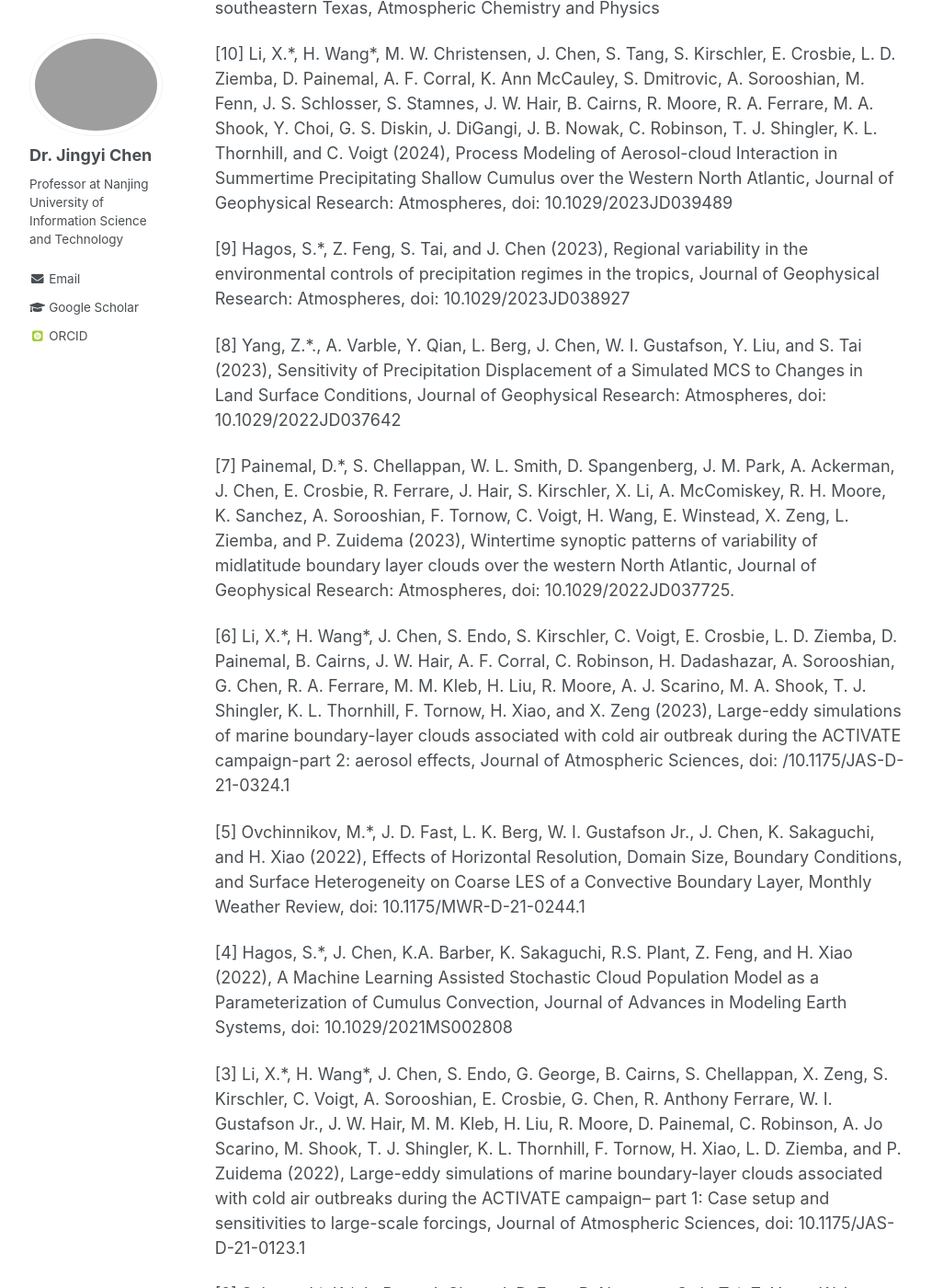
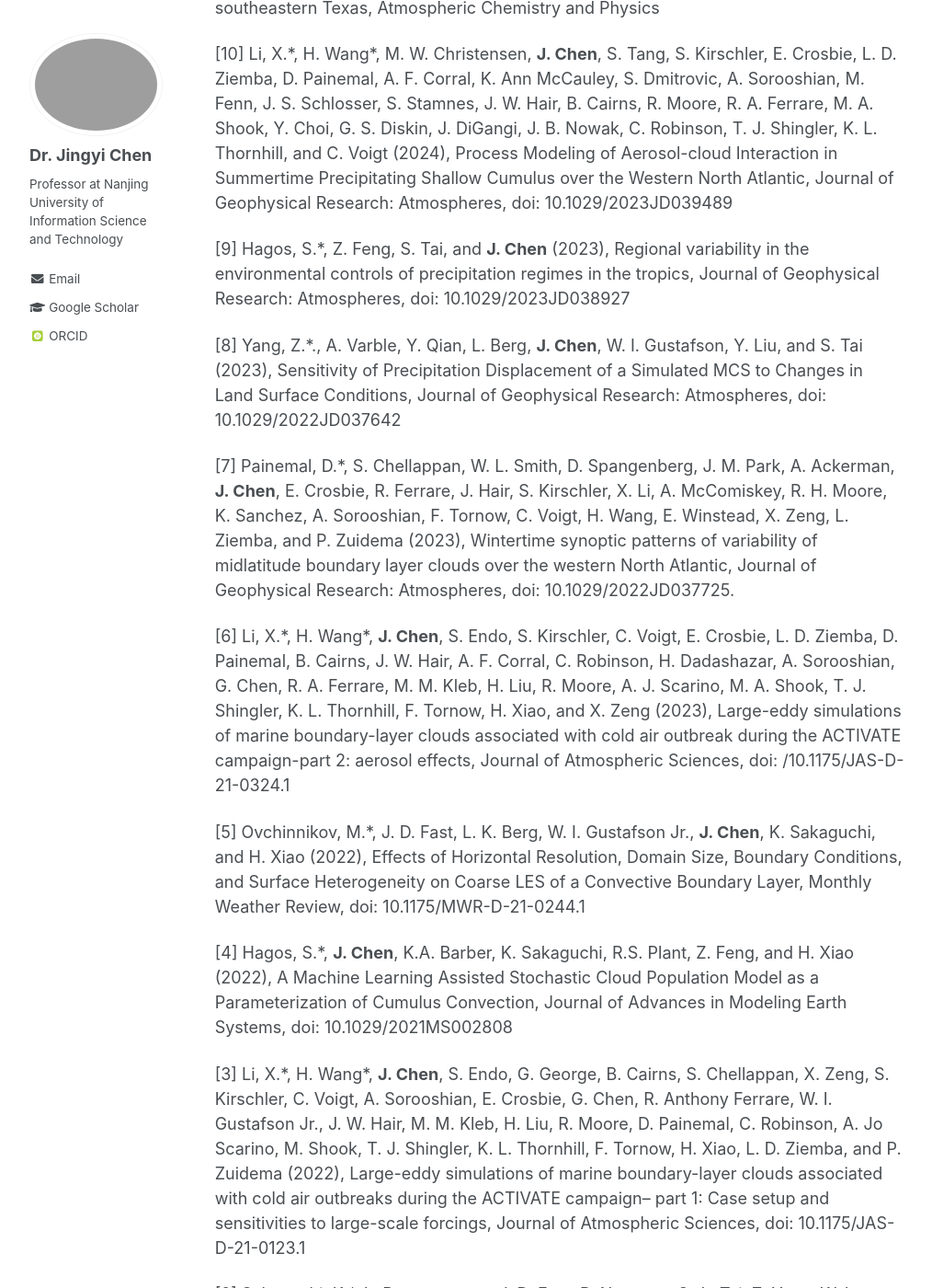
Before and after one commit to Jingyi-Chen/jingyi-chen.github.io, a Jekyll site: the page built from _pages/publications.md, in a window 1280 px wide and 1400 px high, scrolled down 1450 px. Shown: the whole window at 92% size, without its empty margins (132-1146 px from the left). Built offline with Jekyll 4.4.1, drawn with Linux system fonts in a browser that asks for light colours; some web fonts are replaced; some of the changed text lies outside the part shown.

Commit message:
Update publications.md

```diff
--- a/_pages/publications.md
+++ b/_pages/publications.md
@@ -9,48 +9,48 @@ Below, * denotes the corresponding author.
 Selected Papers as Lead Author
 ---
 
-[10] Chen, J.\*, S. Hagos, J. D. Fast, and Z. Feng, Predicting the Evolution of Shallow Cumulus Clouds with a Lotka-Volterra like Model, submitted to Journal of Advances in Modeling Earth Systems
+[10] **Chen, J.\***, S. Hagos, J. D. Fast, and Z. Feng, Predicting the Evolution of Shallow Cumulus Clouds with a Lotka-Volterra like Model, submitted to Journal of Advances in Modeling Earth Systems
 
-[9] Chen, J.\*, Y. Qian\*, T. Chakraborty, and Z. Yang (2024), Complexities of urban impacts on long-term seasonal trends in a mid-sized arid city, Environmental Research Communication, doi: 10.1088/2515-7620/ad2b18
+[9] **Chen, J.\***, Y. Qian\*, T. Chakraborty, and Z. Yang (2024), Complexities of urban impacts on long-term seasonal trends in a mid-sized arid city, Environmental Research Communication, doi: 10.1088/2515-7620/ad2b18
 
-[8] Chen, J.\*, S. Hagos, H. Xiao, Z. Feng, J. D. Fast, C. Lu, A. Varble, and J. Sun (2023), The effects of shallow cumulus cloud shape on the cloud-cloud interactions and cloud-environment mixing, Geophysical Research Letter, doi: 10.1029/2023GL106334
+[8] **Chen, J.\***, S. Hagos, H. Xiao, Z. Feng, J. D. Fast, C. Lu, A. Varble, and J. Sun (2023), The effects of shallow cumulus cloud shape on the cloud-cloud interactions and cloud-environment mixing, Geophysical Research Letter, doi: 10.1029/2023GL106334
 
-[7] Chen, J.\*, S. Hagos, H. Xiao, J. D. Fast, and Z. Feng (2023), Multi-scale Analysis of Surface Heterogeneity Induced Convection on Isentropic Coordinates, Journal of Atmospheric Science, doi: 10.1175/JAS-D-21-0198.1
+[7] **Chen, J.\***, S. Hagos, H. Xiao, J. D. Fast, and Z. Feng (2023), Multi-scale Analysis of Surface Heterogeneity Induced Convection on Isentropic Coordinates, Journal of Atmospheric Science, doi: 10.1175/JAS-D-21-0198.1
 
-[6] Chen, J.\*, S. Hagos, Z. Feng, J. D. Fast, and H. Xiao (2023), The Role of Cloud-Cloud Interactions in the Lifecycle of Shallow Cumulus Clouds, Journal of Atmospheric Science, doi: 10.1175/JAS-D-22-0004.1
+[6] **Chen, J.\***, S. Hagos, Z. Feng, J. D. Fast, and H. Xiao (2023), The Role of Cloud-Cloud Interactions in the Lifecycle of Shallow Cumulus Clouds, Journal of Atmospheric Science, doi: 10.1175/JAS-D-22-0004.1
 
-[5] Chen, J.\*, H. Wang\*, X. Li, D. Painemal, A. Sorooshian, K. L. Thornhill, C. Robinson, and T. Shingler (2022), Impact of Meteorological Factors on the Mesoscale Morphology of Cloud Streets during a Cold Air Outbreak over the Western North Atlantic, Journal of Atmospheric Sciences, doi: 10.1175/JAS-D-22-0034.1
+[5] **Chen, J.\***, H. Wang\*, X. Li, D. Painemal, A. Sorooshian, K. L. Thornhill, C. Robinson, and T. Shingler (2022), Impact of Meteorological Factors on the Mesoscale Morphology of Cloud Streets during a Cold Air Outbreak over the Western North Atlantic, Journal of Atmospheric Sciences, doi: 10.1175/JAS-D-22-0034.1
 
-[4] Chen, J.\*, S. Hagos, H. Xiao, J. D. Fast, and Z. Feng (2020), Characterization of Surface Heterogeneity Induced Convection using Cluster Analysis, Journal of Geophysical Research: Atmospheres, doi: 10.1029/2020JD032550
+[4] **Chen, J.\***, S. Hagos, H. Xiao, J. D. Fast, and Z. Feng (2020), Characterization of Surface Heterogeneity Induced Convection using Cluster Analysis, Journal of Geophysical Research: Atmospheres, doi: 10.1029/2020JD032550
 
-[3] Chen, J.\*, Y. Liu, and M. Zhang (2020), Effects of Lateral Entrainment-Mixing with Entrained Aerosols on Cloud Microphysics, Geophysical Research Letter, doi: 10.1029/2020GL087667.
+[3] **Chen, J.\***, Y. Liu, and M. Zhang (2020), Effects of Lateral Entrainment-Mixing with Entrained Aerosols on Cloud Microphysics, Geophysical Research Letter, doi: 10.1029/2020GL087667.
 
-[2] Chen, J.\*, Y. Liu, M. Zhang, and Y. Peng (2018), Height Dependency of Aerosol-cloud Interaction Regimes, Journal of Geophysical Research: Atmospheres, doi: 10.1002/2017JD027431.
+[2] **Chen, J.\***, Y. Liu, M. Zhang, and Y. Peng (2018), Height Dependency of Aerosol-cloud Interaction Regimes, Journal of Geophysical Research: Atmospheres, doi: 10.1002/2017JD027431.
 
-[1] Chen, J.\*, Y. Liu, M. Zhang, and Y. Peng (2016), New Understanding and Quantification of the Regime Dependence of Aerosol-cloud Interaction for Studying Aerosol Indirect Effects, Geophysical Research Letter, doi: 10.1002/2016GL067683.
+[1] **Chen, J.\***, Y. Liu, M. Zhang, and Y. Peng (2016), New Understanding and Quantification of the Regime Dependence of Aerosol-cloud Interaction for Studying Aerosol Indirect Effects, Geophysical Research Letter, doi: 10.1002/2016GL067683.
 
 
 Selected Papers as Co-author
 ---
 
-[11] Liu, Y.\*., Y. Qian\*, L. K. Berg, Z. Feng, J. Li, J. Chen, and Z. Yang (2024, accepted), Tracking precipitation features and associated large-scale environments over southeastern Texas, Atmospheric Chemistry and Physics
+[11] Liu, Y.\*., Y. Qian\*, L. K. Berg, Z. Feng, J. Li, **J. Chen**, and Z. Yang (2024, accepted), Tracking precipitation features and associated large-scale environments over southeastern Texas, Atmospheric Chemistry and Physics
 
-[10] Li, X.\*, H. Wang*, M. W. Christensen, J. Chen, S. Tang, S. Kirschler, E. Crosbie, L. D. Ziemba, D. Painemal,  A. F. Corral, K. Ann McCauley, S. Dmitrovic, A. Sorooshian, M. Fenn, J. S. Schlosser, S. Stamnes, J. W. Hair, B. Cairns, R. Moore, R. A. Ferrare, M. A. Shook, Y. Choi, G. S. Diskin, J. DiGangi, J. B. Nowak, C. Robinson, T. J. Shingler, K. L. Thornhill, and C. Voigt (2024), Process Modeling of Aerosol-cloud Interaction in Summertime Precipitating Shallow Cumulus over the Western North Atlantic, Journal of Geophysical Research: Atmospheres, doi: 10.1029/2023JD039489
+[10] Li, X.\*, H. Wang*, M. W. Christensen, **J. Chen**, S. Tang, S. Kirschler, E. Crosbie, L. D. Ziemba, D. Painemal,  A. F. Corral, K. Ann McCauley, S. Dmitrovic, A. Sorooshian, M. Fenn, J. S. Schlosser, S. Stamnes, J. W. Hair, B. Cairns, R. Moore, R. A. Ferrare, M. A. Shook, Y. Choi, G. S. Diskin, J. DiGangi, J. B. Nowak, C. Robinson, T. J. Shingler, K. L. Thornhill, and C. Voigt (2024), Process Modeling of Aerosol-cloud Interaction in Summertime Precipitating Shallow Cumulus over the Western North Atlantic, Journal of Geophysical Research: Atmospheres, doi: 10.1029/2023JD039489
 
-[9] Hagos, S.\*, Z. Feng, S. Tai, and J. Chen (2023), Regional variability in the environmental controls of precipitation regimes in the tropics, Journal of Geophysical Research: Atmospheres, doi: 10.1029/2023JD038927
+[9] Hagos, S.\*, Z. Feng, S. Tai, and **J. Chen** (2023), Regional variability in the environmental controls of precipitation regimes in the tropics, Journal of Geophysical Research: Atmospheres, doi: 10.1029/2023JD038927
 
-[8] Yang, Z.\*., A. Varble, Y. Qian, L. Berg, J. Chen, W. I. Gustafson, Y. Liu, and S. Tai (2023), Sensitivity of Precipitation Displacement of a Simulated MCS to Changes in Land Surface Conditions, Journal of Geophysical Research: Atmospheres, doi: 10.1029/2022JD037642
+[8] Yang, Z.\*., A. Varble, Y. Qian, L. Berg, **J. Chen**, W. I. Gustafson, Y. Liu, and S. Tai (2023), Sensitivity of Precipitation Displacement of a Simulated MCS to Changes in Land Surface Conditions, Journal of Geophysical Research: Atmospheres, doi: 10.1029/2022JD037642
 
-[7] Painemal, D.\*, S. Chellappan, W. L. Smith, D. Spangenberg, J. M. Park, A. Ackerman, J. Chen, E. Crosbie, R. Ferrare, J. Hair, S. Kirschler, X. Li, A. McComiskey, R. H. Moore, K. Sanchez, A. Sorooshian, F. Tornow, C. Voigt, H. Wang, E. Winstead, X. Zeng, L. Ziemba, and P. Zuidema (2023), Wintertime synoptic patterns of variability of midlatitude boundary layer clouds over the western North Atlantic, Journal of Geophysical Research: Atmospheres, doi: 10.1029/2022JD037725.
+[7] Painemal, D.\*, S. Chellappan, W. L. Smith, D. Spangenberg, J. M. Park, A. Ackerman, **J. Chen**, E. Crosbie, R. Ferrare, J. Hair, S. Kirschler, X. Li, A. McComiskey, R. H. Moore, K. Sanchez, A. Sorooshian, F. Tornow, C. Voigt, H. Wang, E. Winstead, X. Zeng, L. Ziemba, and P. Zuidema (2023), Wintertime synoptic patterns of variability of midlatitude boundary layer clouds over the western North Atlantic, Journal of Geophysical Research: Atmospheres, doi: 10.1029/2022JD037725.
 
-[6] Li, X.\*, H. Wang\*, J. Chen, S. Endo, S. Kirschler, C. Voigt, E. Crosbie, L. D. Ziemba, D. Painemal, B. Cairns, J. W. Hair, A. F. Corral, C. Robinson, H. Dadashazar, A. Sorooshian, G. Chen, R. A. Ferrare, M. M. Kleb, H. Liu, R. Moore, A. J. Scarino, M. A. Shook, T. J. Shingler, K. L. Thornhill, F. Tornow, H. Xiao, and X. Zeng (2023), Large-eddy simulations of marine boundary-layer clouds associated with cold air outbreak during the ACTIVATE campaign-part 2: aerosol effects, Journal of Atmospheric Sciences, doi: /10.1175/JAS-D-21-0324.1
+[6] Li, X.\*, H. Wang\*, **J. Chen**, S. Endo, S. Kirschler, C. Voigt, E. Crosbie, L. D. Ziemba, D. Painemal, B. Cairns, J. W. Hair, A. F. Corral, C. Robinson, H. Dadashazar, A. Sorooshian, G. Chen, R. A. Ferrare, M. M. Kleb, H. Liu, R. Moore, A. J. Scarino, M. A. Shook, T. J. Shingler, K. L. Thornhill, F. Tornow, H. Xiao, and X. Zeng (2023), Large-eddy simulations of marine boundary-layer clouds associated with cold air outbreak during the ACTIVATE campaign-part 2: aerosol effects, Journal of Atmospheric Sciences, doi: /10.1175/JAS-D-21-0324.1
 
-[5] Ovchinnikov, M.\*, J. D. Fast, L. K. Berg, W. I. Gustafson Jr., J. Chen, K. Sakaguchi, and H. Xiao (2022), Effects of Horizontal Resolution, Domain Size, Boundary Conditions, and Surface Heterogeneity on Coarse LES of a Convective Boundary Layer, Monthly Weather Review, doi: 10.1175/MWR-D-21-0244.1
+[5] Ovchinnikov, M.\*, J. D. Fast, L. K. Berg, W. I. Gustafson Jr., **J. Chen**, K. Sakaguchi, and H. Xiao (2022), Effects of Horizontal Resolution, Domain Size, Boundary Conditions, and Surface Heterogeneity on Coarse LES of a Convective Boundary Layer, Monthly Weather Review, doi: 10.1175/MWR-D-21-0244.1
 
-[4] Hagos, S.\*, J. Chen, K.A. Barber, K. Sakaguchi, R.S. Plant, Z. Feng, and H. Xiao (2022), A Machine Learning Assisted Stochastic Cloud Population Model as a Parameterization of Cumulus Convection, Journal of Advances in Modeling Earth Systems, doi: 10.1029/2021MS002808
+[4] Hagos, S.\*, **J. Chen**, K.A. Barber, K. Sakaguchi, R.S. Plant, Z. Feng, and H. Xiao (2022), A Machine Learning Assisted Stochastic Cloud Population Model as a Parameterization of Cumulus Convection, Journal of Advances in Modeling Earth Systems, doi: 10.1029/2021MS002808
 
-[3] Li, X.\*, H. Wang\*, J. Chen, S. Endo, G. George, B. Cairns, S. Chellappan, X. Zeng, S. Kirschler, C. Voigt, A. Sorooshian, E. Crosbie, G. Chen, R. Anthony Ferrare, W. I. Gustafson Jr., J. W. Hair, M. M. Kleb, H. Liu, R. Moore, D. Painemal, C. Robinson, A. Jo Scarino, M. Shook, T. J. Shingler, K. L. Thornhill, F. Tornow, H. Xiao, L. D. Ziemba, and P. Zuidema (2022), Large-eddy simulations of marine boundary-layer clouds associated with cold air outbreaks during the ACTIVATE campaign– part 1: Case setup and sensitivities to large-scale forcings, Journal of Atmospheric Sciences, doi: 10.1175/JAS-D-21-0123.1
+[3] Li, X.\*, H. Wang\*, **J. Chen**, S. Endo, G. George, B. Cairns, S. Chellappan, X. Zeng, S. Kirschler, C. Voigt, A. Sorooshian, E. Crosbie, G. Chen, R. Anthony Ferrare, W. I. Gustafson Jr., J. W. Hair, M. M. Kleb, H. Liu, R. Moore, D. Painemal, C. Robinson, A. Jo Scarino, M. Shook, T. J. Shingler, K. L. Thornhill, F. Tornow, H. Xiao, L. D. Ziemba, and P. Zuidema (2022), Large-eddy simulations of marine boundary-layer clouds associated with cold air outbreaks during the ACTIVATE campaign– part 1: Case setup and sensitivities to large-scale forcings, Journal of Atmospheric Sciences, doi: 10.1175/JAS-D-21-0123.1
 
-[2] Sakaguchi, K.\*, L. Berg, J. Chen, J. D. Fast, R. Newsom, S.-L. Tai, Z. Yang, W. I. Gustafson Jr., B.J. Gaudet, M. Huang, M. Pekour, K. Pressel, and H. Xiao (2022), Determining Spatial Scales of Soil Moisture - Cloud Coupling Pathways using Semi-Idealized Simulations, Journal of Geophysical Research: Atmospheres, doi: 10.1029/2021JD035282
+[2] Sakaguchi, K.\*, L. Berg, **J. Chen**, J. D. Fast, R. Newsom, S.-L. Tai, Z. Yang, W. I. Gustafson Jr., B.J. Gaudet, M. Huang, M. Pekour, K. Pressel, and H. Xiao (2022), Determining Spatial Scales of Soil Moisture - Cloud Coupling Pathways using Semi-Idealized Simulations, Journal of Geophysical Research: Atmospheres, doi: 10.1029/2021JD035282
 
-[1] Lu, C.\*, Y. Liu\*, S. Yum, J. Chen, L. Zhu, S. Gao, Y. Yin, S. Niu, and X. Jia (2020), Reconciling Contrasting Relationships between Relative Dispersion and Volume-mean Radius of Cloud Droplet Size Distributions, Journal of Geophysical Research: Atmospheres, doi: 10.1029/2019JD031868.
+[1] Lu, C.\*, Y. Liu\*, S. Yum, **J. Chen**, L. Zhu, S. Gao, Y. Yin, S. Niu, and X. Jia (2020), Reconciling Contrasting Relationships between Relative Dispersion and Volume-mean Radius of Cloud Droplet Size Distributions, Journal of Geophysical Research: Atmospheres, doi: 10.1029/2019JD031868.
```
